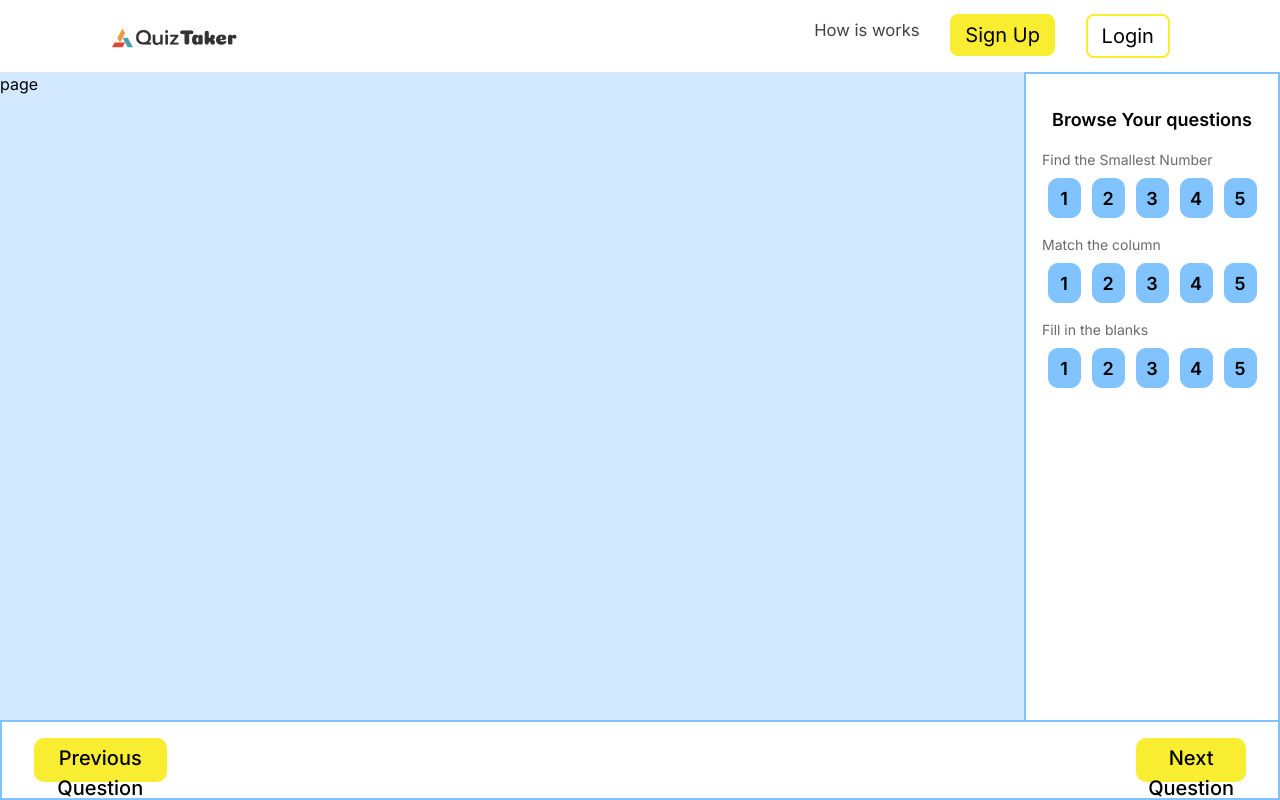
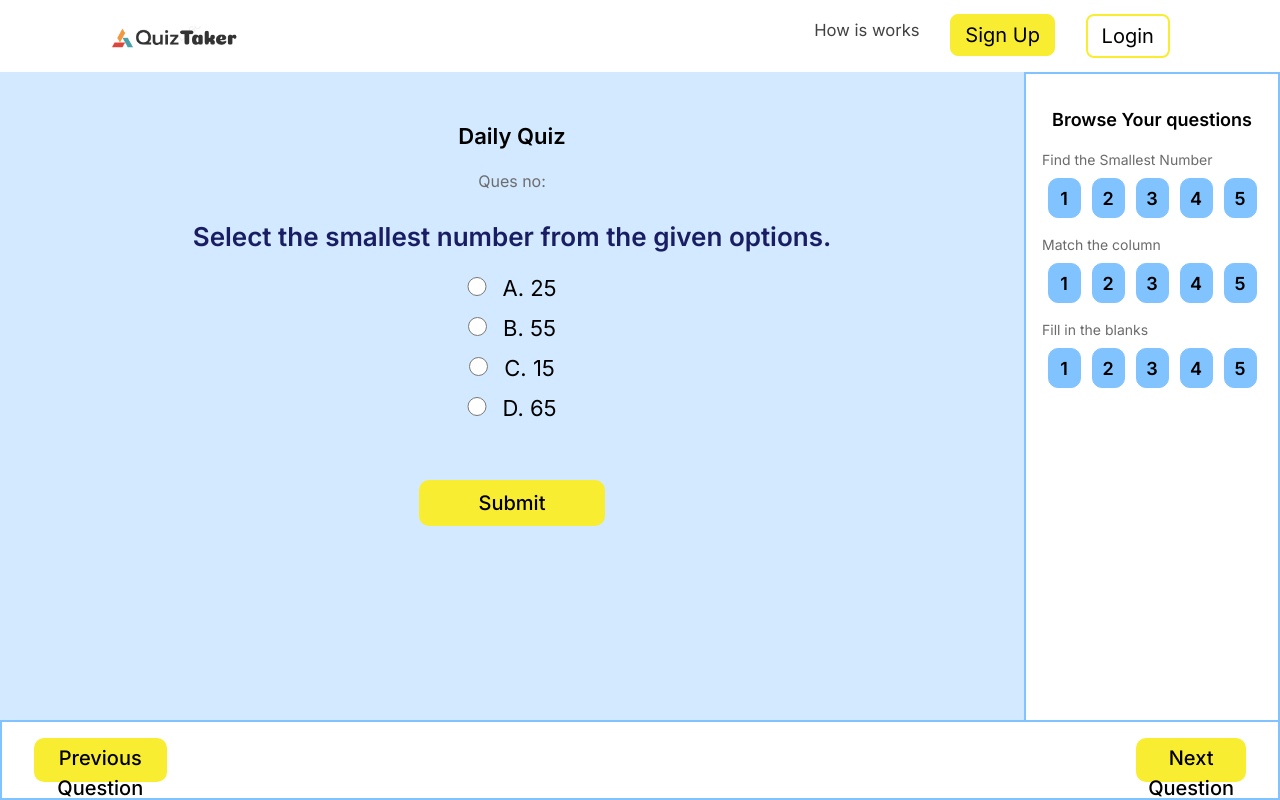
Before and after one commit to GovTeam/quiz-app-next, a Next.js app: page /questions in a window 1280 px wide. Built offline with nearby package versions, Linux system fonts and the light colour scheme.

Commit message:
smallest number frontend

```diff
--- a/src/app/questions/page.js
+++ b/src/app/questions/page.js
@@ -3,11 +3,71 @@ import styles from "./page.module.css";
 import BottomPane from "@/components/bottomPane/BottomPane";
 
 function page() {
+  let types = "select";
+
   return (
     <div className={styles.container}>
       <Sidepane />
       <BottomPane />
-      page
+      <div className={styles.cont2}>
+        <div className={styles.head1}>Daily Quiz</div>
+
+        {/* Type:Select */}
+        {types === "select" && (
+          <div>
+            <div className={styles.qno}>Ques no:</div>
+            <div className={styles.head2}>
+              Select the smallest number from the given options.
+            </div>
+            <center>
+              <form>
+                <input
+                  className={styles.inpRadio}
+                  type="radio"
+                  id="age1"
+                  name="age"
+                  value="25"
+                />
+                <label className={styles.label}>A. 25</label>
+                <br />
+                <input
+                  className={styles.inpRadio}
+                  type="radio"
+                  id="age1"
+                  name="age"
+                  value="55"
+                />
+                <label className={styles.label}>B. 55</label>
+                <br />
+                <input
+                  className={styles.inpRadio}
+                  type="radio"
+                  id="age1"
+                  name="age"
+                  value="15"
+                />
+                <label className={styles.label}>C. 15</label>
+                <br />
+                <input
+                  className={styles.inpRadio}
+                  type="radio"
+                  id="age1"
+                  name="age"
+                  value="65"
+                />
+                <label className={styles.label}>D. 65</label>
+                <br />
+                <br />
+                <input
+                  className={styles.saveBtn}
+                  type="submit"
+                  value="Submit"
+                />
+              </form>
+            </center>
+          </div>
+        )}
+      </div>
     </div>
   );
 }
--- a/src/app/questions/page.module.css
+++ b/src/app/questions/page.module.css
@@ -2,3 +2,49 @@
   background-color: #d2e9ff;
   height: 90vh;
 }
+.cont2 {
+  padding: 3rem 1rem 1rem 1rem;
+  width: 80%;
+}
+.head1 {
+  font-size: 22px;
+  font-weight: 600;
+  color: black;
+  text-align: center;
+  margin: 0 0 1rem 0;
+}
+.qno {
+  font-size: 16px;
+  font-weight: 400;
+  color: rgb(109, 109, 109);
+  text-align: center;
+  margin: 0 0 1.5rem 0;
+}
+.head2 {
+  font-size: 26px;
+  font-weight: 600;
+  color: #191d63;
+  text-align: center;
+  margin: 0 0 1rem 0;
+}
+.inpRadio {
+  width: 1.2rem;
+  height: 1.2rem;
+  margin: 4px 1rem 1rem 0;
+}
+.label {
+  font-size: 22px;
+  margin: 0 0 1rem 0;
+}
+.saveBtn {
+  font-size: 20px;
+  font-weight: 500;
+  /* height: 2rem; */
+  margin: 1.5rem 0 0 0;
+  background-color: #f9ed32;
+  border-radius: 10px;
+  padding: 8px 60px 8px 60px;
+}
+.saveBtn:hover {
+  background-color: #fff897;
+}
--- a/src/components/bottomPane/BottomPane.module.css
+++ b/src/components/bottomPane/BottomPane.module.css
@@ -27,3 +27,10 @@
   border-radius: 10px;
   padding: 5px 12px 5px 12px;
 }
+.nextBtn:hover{
+    background-color: #fff897;
+}
+
+.prevBtn:hover{
+    background-color: #fff897;
+}
```
